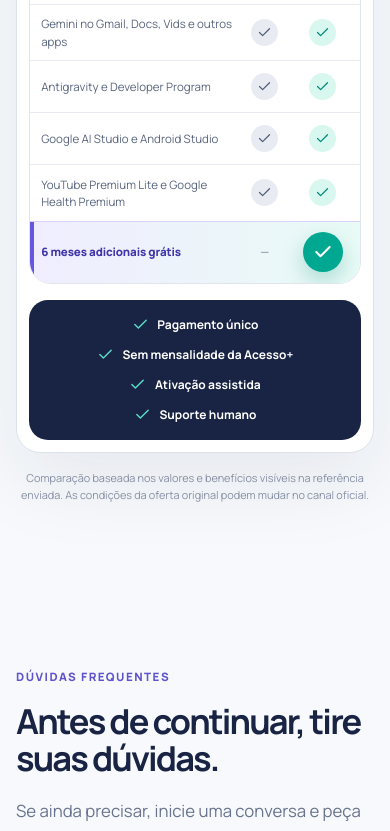
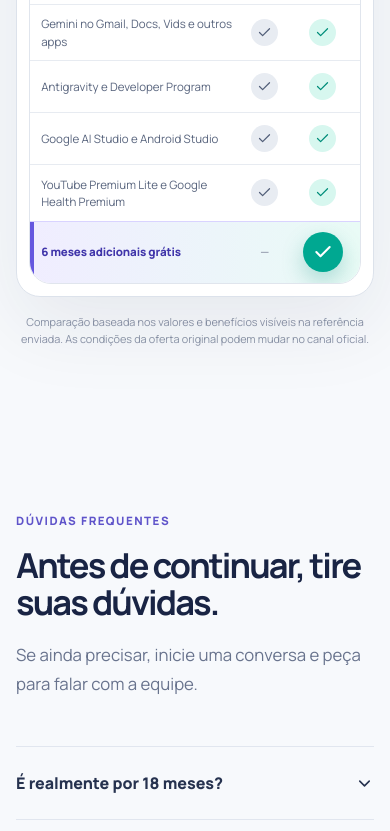
Before and after one commit to Gebelson/acessoplus, a Next.js app: page / in a window 390 px wide. Shown: the part 5871-6702 px from the top of the page. Built offline with nearby package versions, Linux system fonts and the light colour scheme; no server answers.

Commit message:
style: hide comparison footer on mobile

```diff
--- a/app/globals.css
+++ b/app/globals.css
@@ -858,6 +858,7 @@ a { text-decoration: none; }
   .comparison-card-topline { align-items: flex-start; flex-direction: column; gap: .6rem; }
   .comparison-benefit-row { grid-template-columns: minmax(0,1fr) 48px 52px; padding: .65rem .7rem; font-size: .72rem; }
   .comparison-benefit-head { font-size: .56rem; }
+  .comparison-footer { display: none; }
 }
 
 @media (prefers-reduced-motion: reduce) {
```
